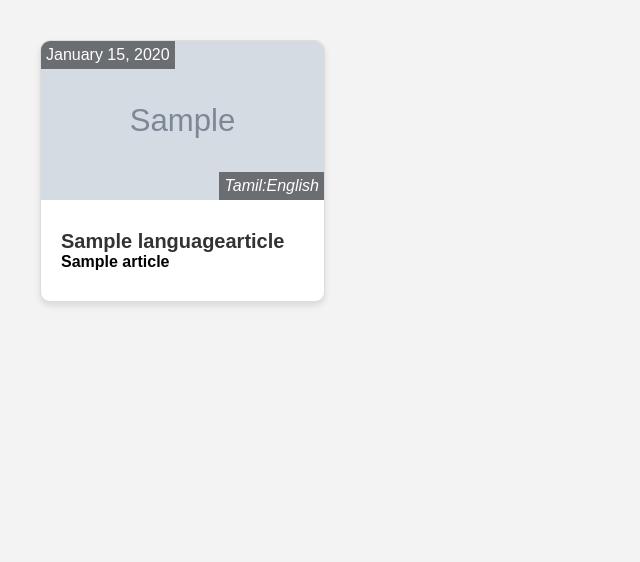
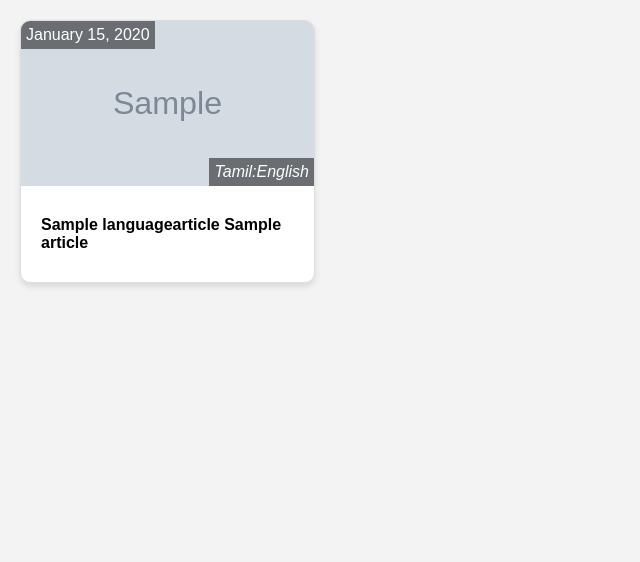
Before and after one commit to ramkumar-as/news2in1, a Django app: page / in a window 1280 px wide. Shown: the part 113-675 px from the top of the page, without its empty margins (0-640 px from the left). Run offline with Django 5.2, Linux system fonts and the light colour scheme; tables that the repository leaves empty hold one stand-in row (values such as "Sample post"); grey boxes marked "Sample" are stand-in pictures.

Commit message:
css update for font

```diff
--- a/news/static/css/styles.css
+++ b/news/static/css/styles.css
@@ -62,6 +62,7 @@ main {
     margin: 20px;
 }
 
+
 footer {
     background-color: #222;
     color: #fff;
@@ -76,7 +77,6 @@ footer {
     display: grid;
     grid-template-columns: repeat(auto-fill, minmax(250px, 1fr));
     gap: 20px;
-    padding: 20px;
 }
 
 .article-card {
@@ -184,3 +184,7 @@ img.responsive {
     right: 0;
     font-style: italic;
   }
+.content-block {
+    font-size: 1.1375rem;
+    line-height: 1.375rem;
+}
--- a/news/templates/news/home.html
+++ b/news/templates/news/home.html
@@ -19,7 +19,7 @@
           <div class="article-card-content">
             <meta itemprop="datePublished" content="{{ lang_article.article.publish_date|date:'Y-m-d' }}">
             <p>
-              <strong itemprop="headline" class="article-title">{{ lang_article.title_translation }}</strong>
+              <strong itemprop="headline">{{ lang_article.title_translation }}</strong>
               <strong itemprop="alternativeHeadline">{{ lang_article.article.title }}</strong>
             </p>
           </div>
```
